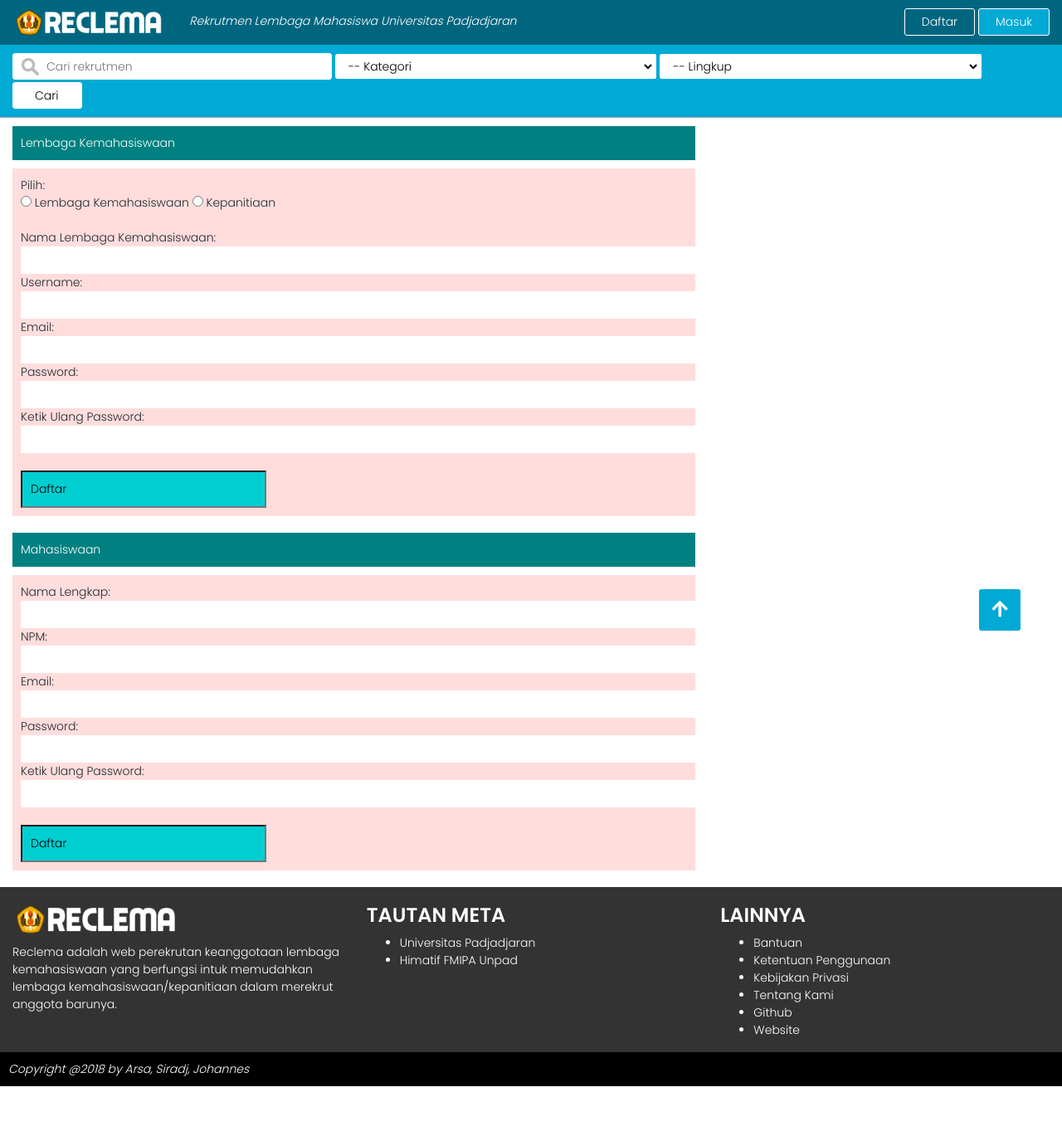
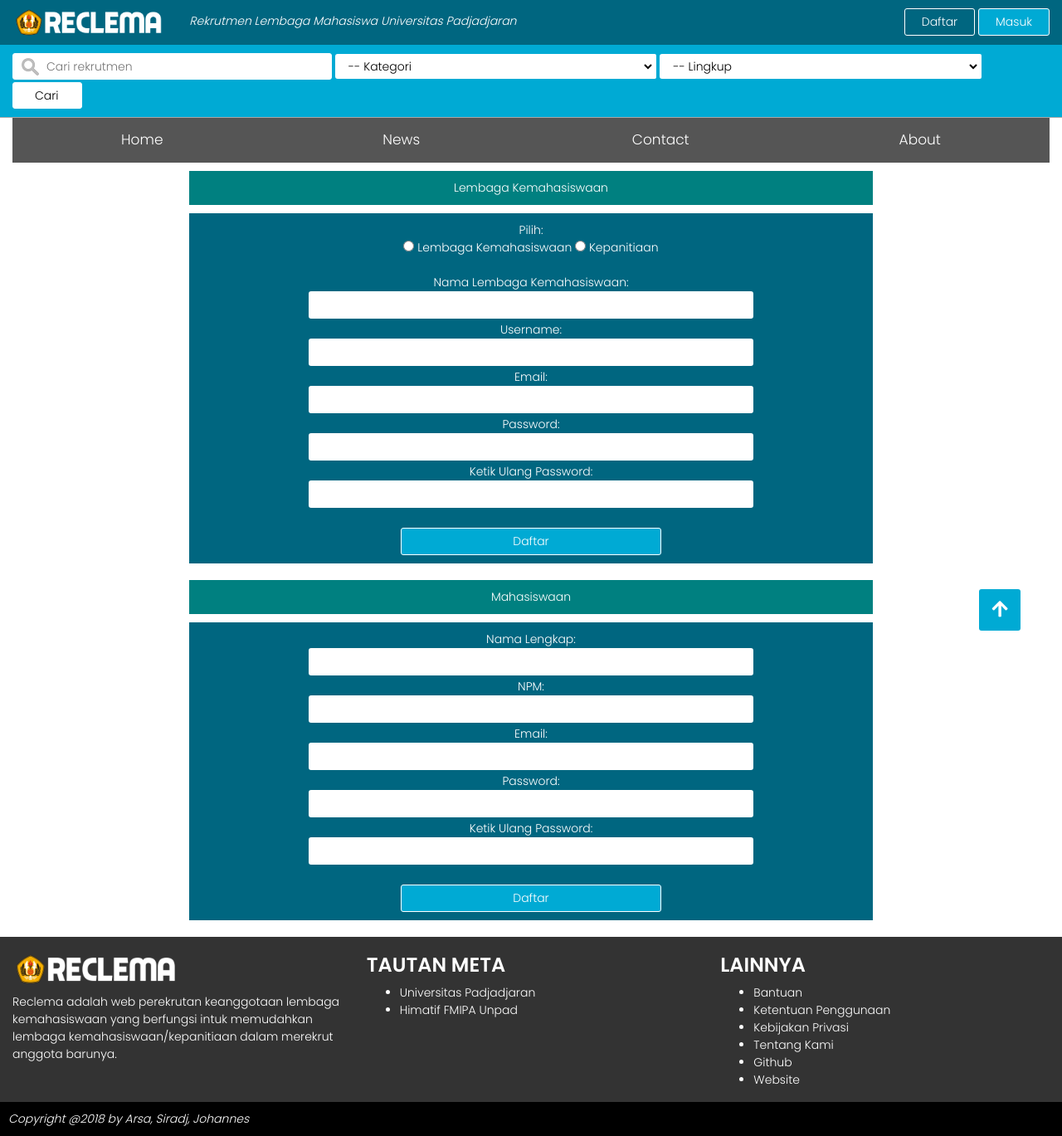
Before and after one commit to fadillaharsa/pwproject, a CodeIgniter app: page /database/index.php/daftar in a window 1280 px wide. Shown: the whole page at 83% size. Before the commit the page ends 1309 px from the top, so only its background shows below. Run offline with CodeIgniter, Linux system fonts and the light colour scheme; some libraries are stand-ins or nearby versions.

Commit message:
masuk daftar

```diff
--- a/Reclema/application/views/daftar.php
+++ b/Reclema/application/views/daftar.php
@@ -5,39 +5,76 @@ include "part/function_header.php";
 ?>
 <div class="container-fluid">
 <!--MAIN-->
-		<div class="row">
+
+
+ <button class="tablink" onclick="openPage('Home', this, 'red')">Home</button>
+<button class="tablink" onclick="openPage('News', this, 'green')" id="defaultOpen">News</button>
+<button class="tablink" onclick="openPage('Contact', this, 'blue')">Contact</button>
+<button class="tablink" onclick="openPage('About', this, 'orange')">About</button>
+
+<div id="Home" class="tabcontent">
+  <h3>Home</h3>
+  <p>Home is where the heart is..</p>
+</div>
+
+<div id="News" class="tabcontent">
+  <h3>News</h3>
+  <p>Some news this fine day!</p>
+</div>
+
+<div id="Contact" class="tabcontent">
+  <h3>Contact</h3>
+  <p>Get in touch, or swing by for a cup of coffee.</p>
+</div>
+
+<div id="About" class="tabcontent">
+  <h3>About</h3>
+  <p>Who we are and what we do.</p>
+</div>
+
+
+
+
+
+
+
+
+
+
+
+		<div class="row centercontainer" align="center">
 			<div class="col-sm-8">
 				<div style="background-color: #008080; color: white; padding: 10px; margin-top: 10px;margin-bottom: 10px">Lembaga Kemahasiswaan</div>
-				<div id="form" style="background-color: #ffdddd; padding: 10px; margin-top: 10px;margin-bottom: 10px">
+				<div id="form" style="background-color: #006680ff; color: white; padding: 10px; margin-top: 10px;margin-bottom: 10px">
 
 				<form style="position: static">
 					Pilih:<br>									<input type = radio name = radioPilih value=l> Lembaga Kemahasiswaan
 																<input type = radio name = radioPilih value=p> Kepanitiaan	<br><br>
 
-					Nama Lembaga Kemahasiswaan:<br> 			<input type = text name = txtNama size=80>		<br>
-					Username:<br> 								<input type = text name = txtNama size=80>		<br>
-					Email:<br>								 	<input type = text name = txtEmail size=80>		<br>
-					Password:<br> 								<input type = text name = txtPassword size=80>	<br>
-					Ketik Ulang Password:<br>					<input type = text name = txtRePassword size=80>	<br><br>
+					Nama Lembaga Kemahasiswaan:<br> 			<input class="rcorners" type = text name = txtNama size=40>		<br>
+					Username:<br> 								<input class="rcorners" type = text name = txtNama size=40>		<br>
+					Email:<br>								 	<input class="rcorners" type = text name = txtEmail size=40>		<br>
+					Password:<br> 								<input class="rcorners" type = text name = txtPassword size=40>	<br>
+					Ketik Ulang Password:<br>					<input class="rcorners" type = text name = txtRePassword size=40>	<br><br>
 
-				<input type = Daftar value = Daftar style="padding: 10px; background-color: #00CED1">
+				<input type = Daftar value = Daftar class="tombol tombolwarna2">
 				</form>
 				</div>
 			</div>
 		</div>
 
-		<div class="row">
+		<div class="row centercontainer" align="center">
 			<div class="col-sm-8">
 				<div style="background-color: #008080; color: white; padding: 10px; margin-top: 10px;margin-bottom: 10px">Mahasiswaan</div>
-				<div id="form" style="background-color: #ffdddd; padding: 10px; margin-top: 10px;margin-bottom: 10px">
-				<form style="position: static">
-					Nama Lengkap: <br> 						<input type = text name = txtNama size=80>		<br>
-					NPM: <br> 								<input type = text name = txtNPM size=80>		<br>
-					Email: <br>								<input type = text name = txtEmail size=80>		<br>
-					Password: <br> 							<input type = text name = txtPassword size=80>	<br>
-					Ketik Ulang Password: <br>				<input type = text name = txtRePassword size=80>	<br><br>
+				<div id="form" style="background-color: #006680ff; color: white; padding: 10px; margin-top: 10px;margin-bottom: 10px">
+				<form style="position: static" >
+					Nama Lengkap: <br> 						<input class="rcorners" type = text name = txtNama size=40 >		<br>
+					NPM: <br> 								<input class="rcorners" type = text name = txtNPM size=40>		<br>
+					Email: <br>								<input class="rcorners" type = text name = txtEmail size=40>		<br>
+					Password: <br> 							<input class="rcorners" type = text name = txtPassword size=40>	<br>
+					Ketik Ulang Password: <br>				<input class="rcorners" type = text name = txtRePassword size=40>	<br><br>
 
-				<input type = Daftar value= Daftar style="padding: 10px; background-color: #00CED1">
+				<input type = Daftar value= Daftar class="tombol tombolwarna2">
 				</form>
 				</div>
 			</div>
--- a/Reclema/stylesheet/ourcss.css
+++ b/Reclema/stylesheet/ourcss.css
@@ -1,3 +1,51 @@
+/* Set height of body and the document to 100% to enable "full page tabs" */
+body, html {
+  height: 100%;
+  margin: 0;
+  font-family: Arial;
+}
+
+/* Style tab links */
+.tablink {
+  background-color: #555;
+  color: white;
+  float: left;
+  border: none;
+  outline: none;
+  cursor: pointer;
+  padding: 14px 16px;
+  font-size: 17px;
+  width: 25%;
+}
+
+.tablink:hover {
+  background-color: #777;
+}
+
+/* Style the tab content (and add height:100% for full page content) */
+.tabcontent {
+  color: white;
+  display: none;
+  padding: 100px 20px;
+  height: 100%;
+}
+
+#Home {background-color: red;}
+#News {background-color: green;}
+#Contact {background-color: blue;}
+#About {background-color: orange;}
+
+
+
+
+
+
+
+.centercontainer {
+  display: flex;
+  justify-content: center;
+}
+
 body {
  font-family: 'Poppins', sans-serif;
  font-weight: 300;
@@ -22,6 +70,16 @@ html{
 }
 
 /* ---------------- CSS SEARCH INPUT HEADER -----------------*/
+.rcorners {
+	border-radius: 3px;
+	border: 1px solid white;
+	padding: 4.5px 40px;
+	height: auto;
+	background-position: 10px;
+	background-repeat: no-repeat;
+	margin-bottom:3px;
+}
+
 .rcorners1 {
 	border-radius: 3px;
 	border: 1px solid white;
--- a/Reclema/stylesheet/ourscript.js
+++ b/Reclema/stylesheet/ourscript.js
@@ -4,3 +4,27 @@ $(document).ready(function(){
 	pager: true,
   });
 });
+
+function openPage(pageName, elmnt, color) {
+    // Hide all elements with class="tabcontent" by default */
+    var i, tabcontent, tablinks;
+    tabcontent = document.getElementsByClassName("tabcontent");
+    for (i = 0; i < tabcontent.length; i++) {
+        tabcontent[i].style.display = "none";
+    }
+
+    // Remove the background color of all tablinks/buttons
+    tablinks = document.getElementsByClassName("tablink");
+    for (i = 0; i < tablinks.length; i++) {
+        tablinks[i].style.backgroundColor = "";
+    }
+
+    // Show the specific tab content
+    document.getElementById(pageName).style.display = "block";
+
+    // Add the specific color to the button used to open the tab content
+    elmnt.style.backgroundColor = color;
+}
+
+// Get the element with id="defaultOpen" and click on it
+document.getElementById("defaultOpen").click();
```
Also changed, not shown: Reclema/application/views/masuk.php (+8 -8 lines).
